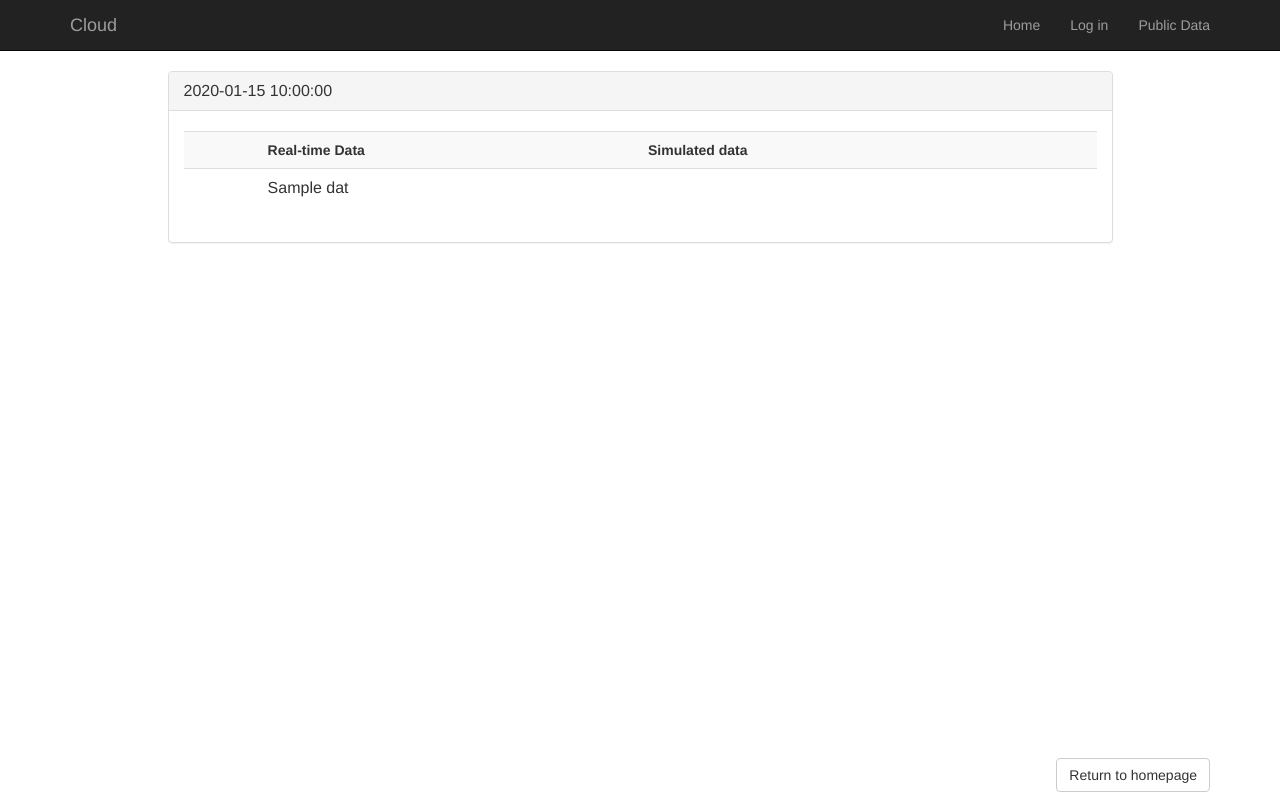
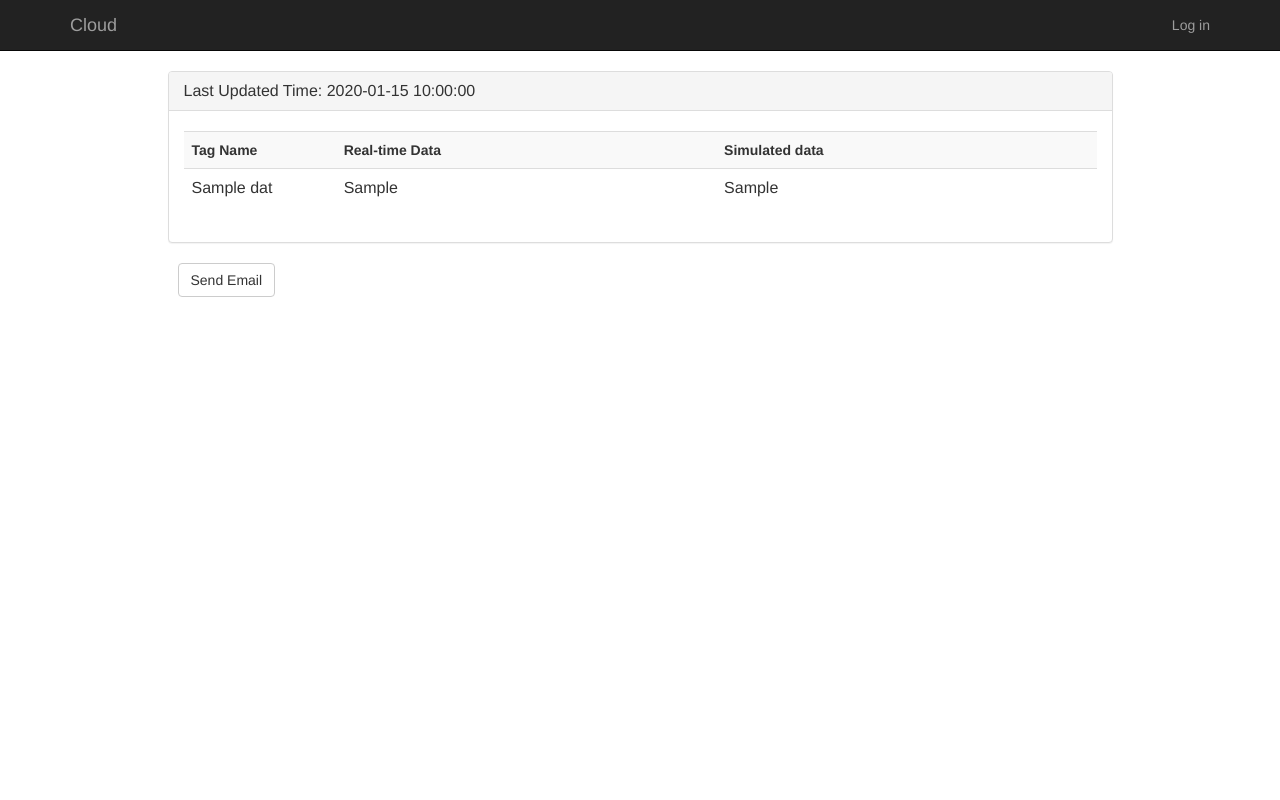
Before and after one commit to chewpin/cloud, a Flask app: template templates/dashboard.html in a window 1280 px wide. Run offline with Flask 2, Linux system fonts and the light colour scheme; the template is opened without the code that fills it: most values are stand-ins (such as "Sample title", 1, 10 or a date in 2020); some libraries are stand-ins or nearby versions.

Commit message:
finish prototype

```diff
--- a/controllers/data.py
+++ b/controllers/data.py
@@ -21,11 +21,7 @@ def remove_session():
     session.pop('lastactivity', None)
 
 
-def send_mail():
-    msg = Message("Warning",
-                  sender="cloudmanufacturing2015@gmail.com",
-                  recipients=["chenxijessicacx@gmail.com"])
-    mail.send(msg)
+
 
 @data.route('/data', methods=['POST', 'GET'])
 def getAlbums():
--- a/templates/dashboard.html
+++ b/templates/dashboard.html
@@ -1,6 +1,6 @@
 {% extends "layout.html" %}
 {% block extra_meta %}
-<META http-equiv="refresh" content="10;URL={{url_for('data.getAlbums')}}">
+<META http-equiv="refresh" content="2;URL={{url_for('main.getDashboard')}}">
 {% endblock %}
 {% block body %}
 
@@ -9,14 +9,13 @@
     <div class = "col-md-10 col-md-offset-1">
       <div class = "panel panel-default">
         <div class="panel-heading">
-          <h3 class="panel-title">{{now}}</h3>
+          <h3 class="panel-title">Last Updated Time: {{ now }}</h3>
         </div>
         <div class = "panel-body">
           <table class="table table-striped">
-
             <tr>
                 <h2></h2>
-                <th></th>
+                <th>Tag Name</th>
                 <th>{% if data %}Real-time Data{% endif %}</th>
 
                 <th>Simulated data</th>
@@ -25,23 +24,22 @@
             {% for dat in data %}
             <tr>
               <div>
-                <td class = "col-md-1">
+                <td class = "col-md-2">
+                  <font size="3">{{ dat.TagName }}</font>
                 </td>
                 <td class = "col-md-5">
-                  <font size="3">{{ dat[2] }}</font>
+                  <font size="3">{{ dat.TagValue }}</font>
                 </td>
-                <td >
-                  <font size="3">{% if simulate_data[loop.index0] %}{{ simulate_data[loop.index0][4] }}{% endif %}</font>
+                <td class = "col-md-5">
+                  <font size="3">{{ simulate_data[loop.index0].TagValue }}</font>
                 </td>
               </div>
             {% endfor %}
             </tr>
-
-
-
           </table>
         </div>
       </div>
+    <a class="btn btn-default" href="{{ url_for('main.sendMail') }}">Send Email</a>
     </div>
   </div>
 </div>
--- a/templates/layout.html
+++ b/templates/layout.html
@@ -19,7 +19,7 @@
       <div class="container">
 
         <div class="navbar-header">
-          <a href="{{ url_for('main.hello') }}" class = "navbar-brand"> Cloud </a>
+          <a href="{{ url_for('main.getDashboard') }}" class = "navbar-brand"> Cloud </a>
           <button class = "navbar-toggle" data-toggle="collapse" data-target=".navHeaderCollapse">
                 <span class="icon-bar"></span>
                 <span class="icon-bar"></span>
@@ -30,23 +30,13 @@
         {% block login_block%}
         <div class="collapse navbar-collapse navHeaderCollapse">
           <ul class="nav navbar-nav navbar-right">
-              <li>
-                  <a href="{{url_for('main.hello')}}"> Home </a>
-              </li>
-
               {% if "username" in session %}
-              <li>
-                <a href="{{url_for('data.getAlbums')}}"> My data </a>
-              </li>
               <li>
                 <a href="{{url_for('user.logout')}}"> Log out </a>
               </li>
               {% else %}
               <li>
                 <a href="{{url_for('user.login')}}"> Log in </a>
-              </li>
-              <li>
-                <a href="{{url_for('data.getAlbums')}}"> Public Data </a>
               </li>
               {% endif %}
 
@@ -62,13 +52,6 @@
       {% block body %}{% endblock %}
     </div>
 
-    <div class = "wrapper">
-      <div class = "navbar navbar-default navbar-fixed-bottom">
-        <div class = "container">
-          <a href = "{{ url_for('main.hello') }}" class = "navbar-btn btn-default btn pull-right "> Return to homepage </a>
-        </div>
-      </div>
-    </div>
     <script src="http://code.jquery.com/jquery-1.11.3.min.js"></script>
     <script src="{{ url_for('static', filename='bootstrap.min.js') }}"></script>
     <script src="{{ url_for('static', filename='bootstrap.js') }}"></script>
```
Also changed, not shown: config.py (+4 -8 lines), controllers/main.py (+26 -5 lines), 9 other files.
